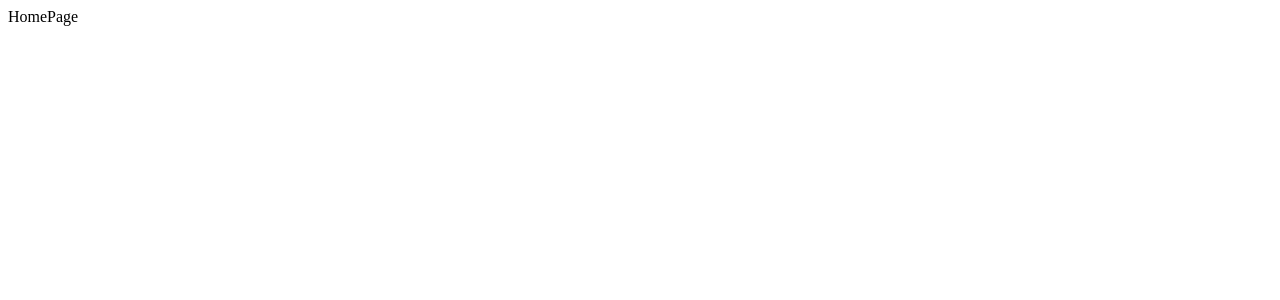
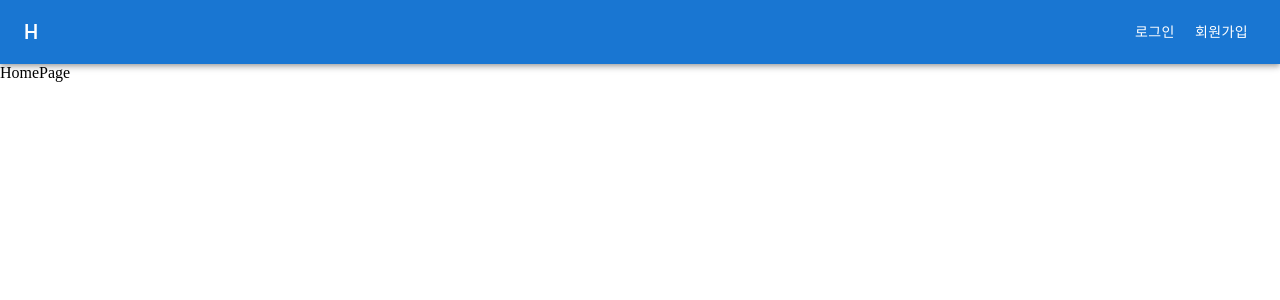
Before and after one commit to HarryKim24/H, a React (Vite) app in the folder client/: page / in a window 1280 px wide. Shown: the top 300 px of the page. Built offline with nearby package versions, Linux system fonts and the light colour scheme.

Commit message:
✨ 네비게이션 바 구현 (MUI 적용 및 로그인 상태 연동)

```diff
--- a/client/src/App.tsx
+++ b/client/src/App.tsx
@@ -2,10 +2,12 @@ import { BrowserRouter as Router, Routes, Route } from "react-router-dom";
 import HomePage from "./pages/HomePage";
 import LoginPage from "./pages/LoginPage";
 import SignupPage from "./pages/SignupPage";
+import Navbar from "./components/Navbar";
 
 function App() {
   return (
     <Router>
+      <Navbar />
       <Routes>
         <Route path="/" element={<HomePage />} />
         <Route path="/login" element={<LoginPage />} />
--- /dev/null
+++ b/client/src/components/Navbar.tsx
@@ -0,0 +1,44 @@
+import { Link, useNavigate } from "react-router-dom";
+import { useAuthStore } from "../context/authStore"
+import { AppBar, Box, Button, Toolbar, Typography } from "@mui/material";
+
+const Navbar = () => {
+  const { user, logout } = useAuthStore();
+  const navigate = useNavigate();
+
+  const handleLogout = () => {
+    logout();
+    navigate("/");
+  };
+
+  return (
+    <AppBar position="static">
+      <Toolbar>
+        <Typography
+          variant="h6"
+          component={Link}
+          to="/"
+          sx={{ flexGrow: 1, textDecoration: 'none', color: 'inherit' }}
+        >
+          H
+        </Typography>
+
+        <Box>
+          {!user ? (
+            <>
+              <Button color="inherit" component={Link} to="/login">로그인</Button>
+              <Button color="inherit" component={Link} to="/signup">회원가입</Button>
+            </>
+          ) : (
+            <>
+              <Button color="inherit" component={Link} to="/profile">프로필</Button>
+              <Button color="inherit" onClick={handleLogout}>로그아웃</Button>
+            </>
+          )}
+        </Box>
+      </Toolbar>
+    </AppBar>
+  )
+}
+
+export default Navbar;
--- a/client/src/index.css
+++ b/client/src/index.css
@@ -0,0 +1,3 @@
+body {
+  margin: 0;
+}
```
